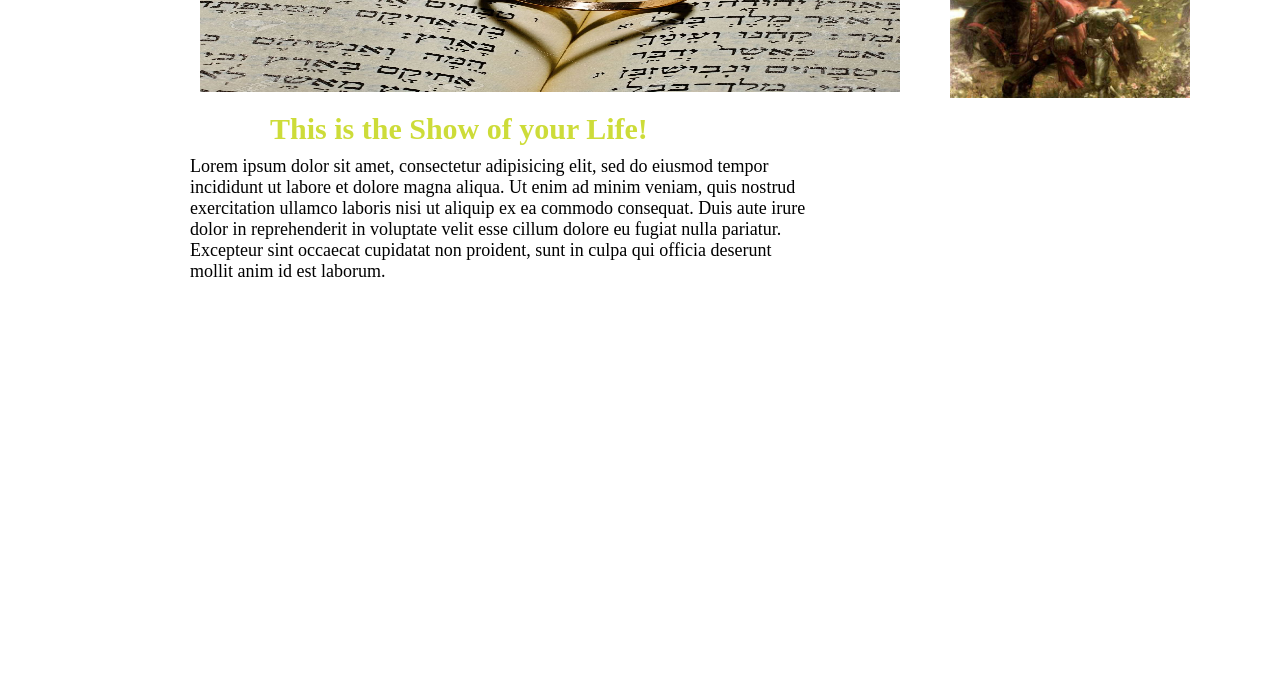
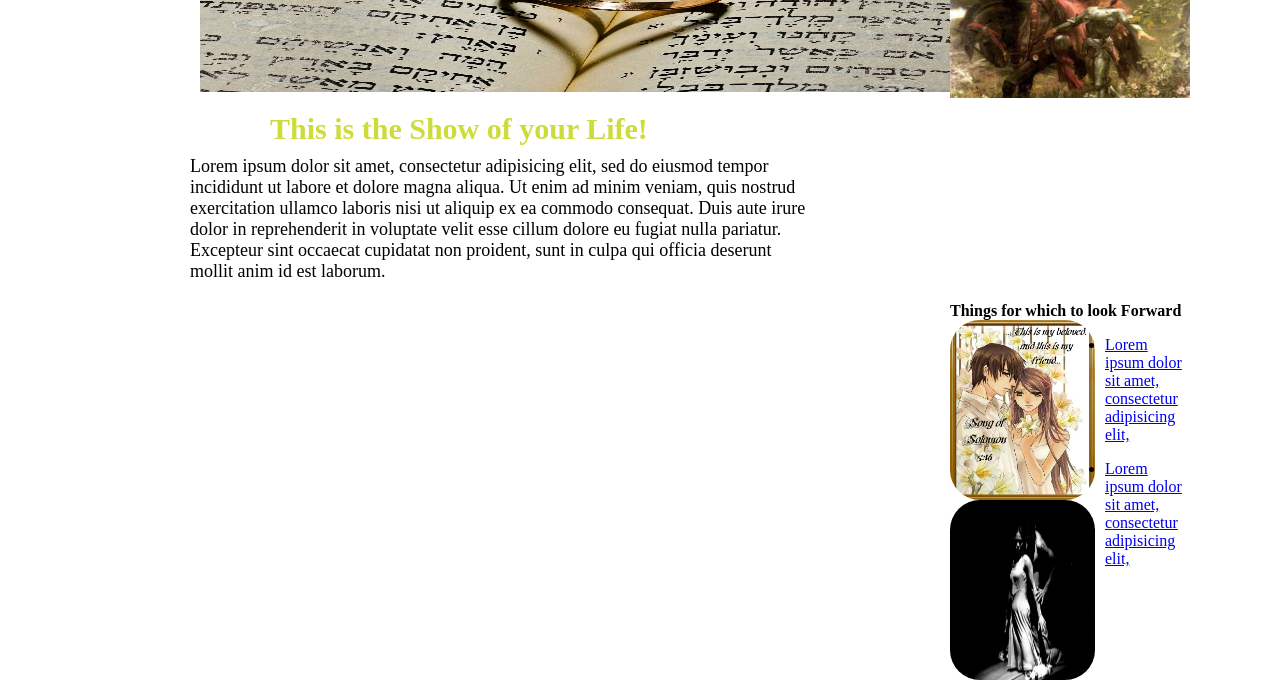
Before and after one commit to douglaskiel/douglaskiel.github.io, a plain HTML site: page index.html in a window 1280 px wide. Shown: the part 124-824 px from the top of the page. Before the commit the page ends 800 px from the top, so only its background shows below. Drawn offline with Linux system fonts and the light colour scheme.

Commit message:
modification to store and added img

```diff
--- a/index.html
+++ b/index.html
@@ -27,7 +27,7 @@
 
  		<!--Doughnut of the Day-->
  		<div>
- 			<img id="couple" src="img1/purity1.jpg">
+ 			<img id="Knight" src="img1/purity1.jpg">
  		</div>
 
 
@@ -42,13 +42,31 @@
 
 
 
+	<!--Aside for recent news-->
+	<aside id="theaternews">
+		<!--header-->
+		<header>Things for which to look Forward</header>
+
+		<!--lists of news items-->
+		<div>
+ 			<img id="japsong" src="img1/This is the one.jpg">
+ 		</div>
+		<ul>
+			<li id="japwords"><a href="#">Lorem ipsum dolor sit amet, consectetur adipisicing elit,</a></li>
+		</ul>
+		<div>
+ 			<img id="couple" src="img1/City-Theatre-Production-History-15.jpeg">
+ 		</div>
+
+		<ul>
+			<li id="couplewords"><a href="#">Lorem ipsum dolor sit amet, consectetur adipisicing elit,</a></li>
+		</ul>
+
+	</aside>
 
 
 
-	<!--Aside for recent news-->
-	<aside>
 
-	</aside>
 	<!--Main Section-->
 	<main id="main">
 		<!--add favorites and customer of the day-->
--- a/main.css
+++ b/main.css
@@ -43,24 +43,21 @@ header {
 /*Banner section*/
 #main-image {
 	float: left;
-	width: 700px;
+	width: 750px;
 	height: 150px;
 }
 
-#couple  {
+#Knight  {
 	float: right;
 	width: 240px;
 	height: 150px;
 }
 
-
-
-
-
-#Pull {
-	margin: 170px 70px 10px 180px;
+#Pull > header {
+	color: #CDDC39;
 	font-size: 30px;
-	color: #CDDC39;
+	font-weight: bold;
+	margin: 170px 0px 10px 180px;
 }
 
 #Give {
@@ -69,3 +66,33 @@ header {
 	margin: 0px 200px 0px 100px;
 	font-size: 18px;
 }
+
+#theaternews {
+	float: right;
+	 width: 240px;
+	 margin: 20px 0px 20px 0px;
+}
+
+#japsong {
+	height: 180px;
+	width: 145px;
+	border-radius: 30px;
+	float: left;
+	margin-right: 10px
+}
+
+#japwords {
+	font-family: Footlight MT Light
+}
+
+#couple {
+	height: 180px;
+	width: 145px;
+	border-radius: 30px;
+	float: left;
+	margin-right: 10px
+}
+
+#couplewords {
+	font-family: Footlight MT Light
+}
```
Also changed, not shown: img1/This is the one.jpg (added).
